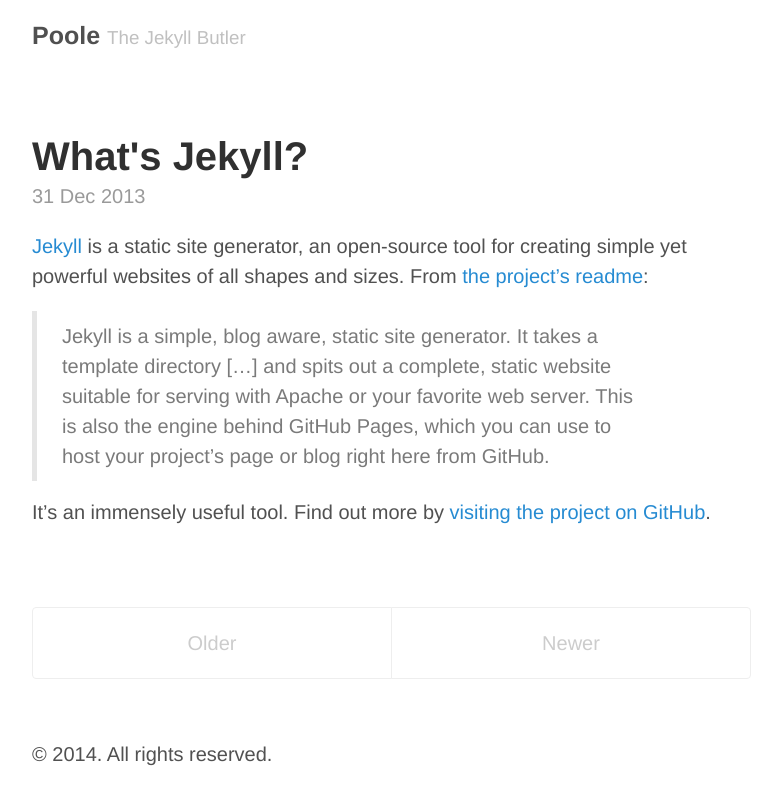
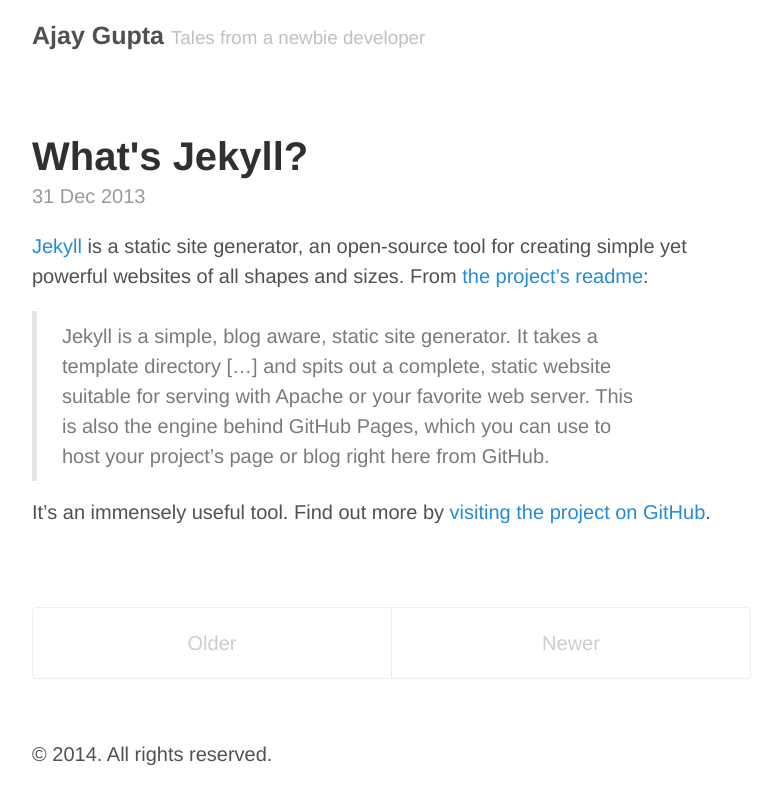
Before and after one commit to ajgupta/ajgupta.github.io, a Jekyll site: the page built from index.html, in a window 1280 px wide. Shown: the top 805 px of the page, without its empty margins (248-1030 px from the left). Built offline with Jekyll 4.4.1, drawn with Linux system fonts in a browser that asks for light colours; Markdown is read by kramdown in place of the engine named in the settings; the list of posts is cut into pages by our own code.

Commit message:
Update _config.yml
Metadata update 5-26-2014
Changed twitter URL to linkedin

```diff
--- a/_config.yml
+++ b/_config.yml
@@ -6,17 +6,17 @@
 permalink:        pretty
 
 # Setup
-title:            Poole
-tagline:          The Jekyll Butler
-url:              http://getpoole.com
+title:            Ajay Gupta
+tagline:          Tales from a newbie developer
+url:              http://ajgupta.github.io/
 paginate:         1
 baseurl:          /
 author:
-  name:           Mark Otto
-  url:            https://twitter.com/mdo
-  email:          markdotto@gmail.com
+  name:           Ajay Gupta
+  url:            http://in.linkedin.com/in/ajaygupta200/
+  email:          ironshoot@gmail.com
 
 # Custom vars
 version:          1.0.0
 github:
-  repo:           https://github.com/poole/poole
+  repo:           https://github.com/ajgupta
```
